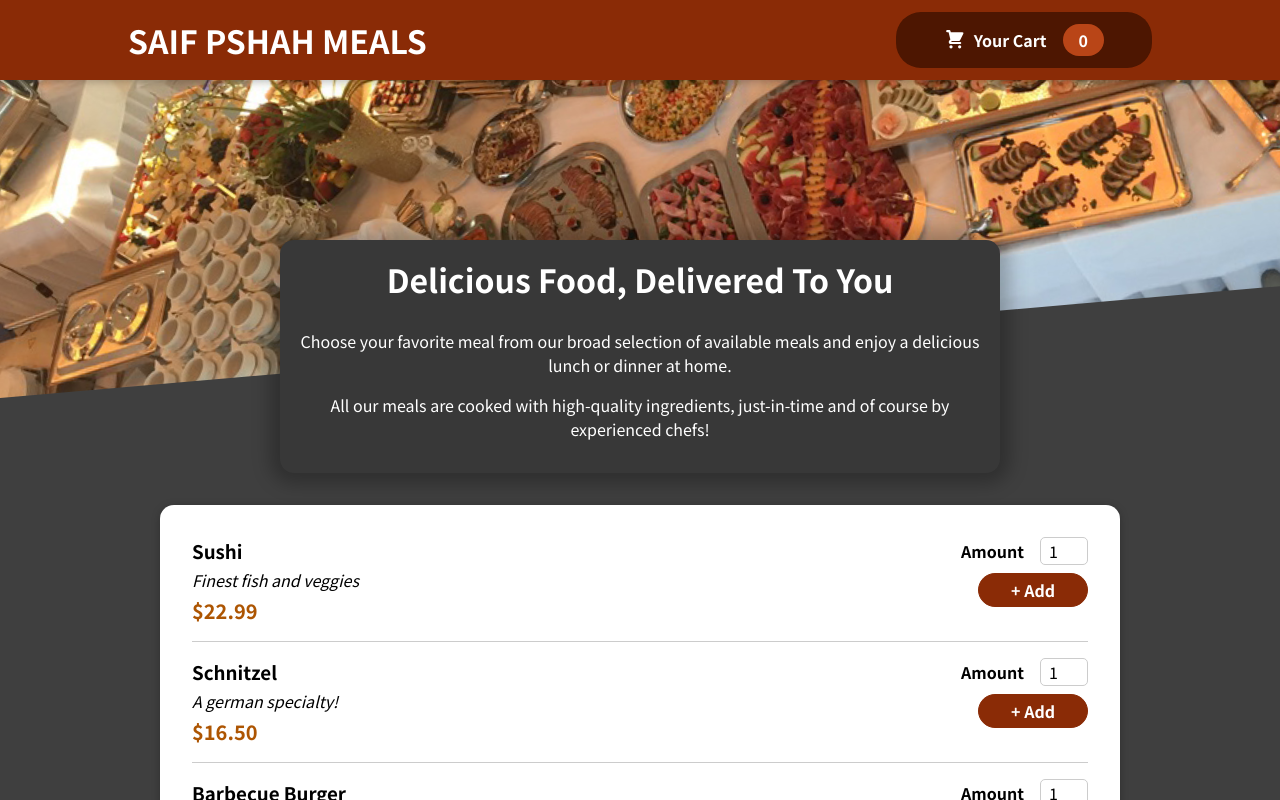
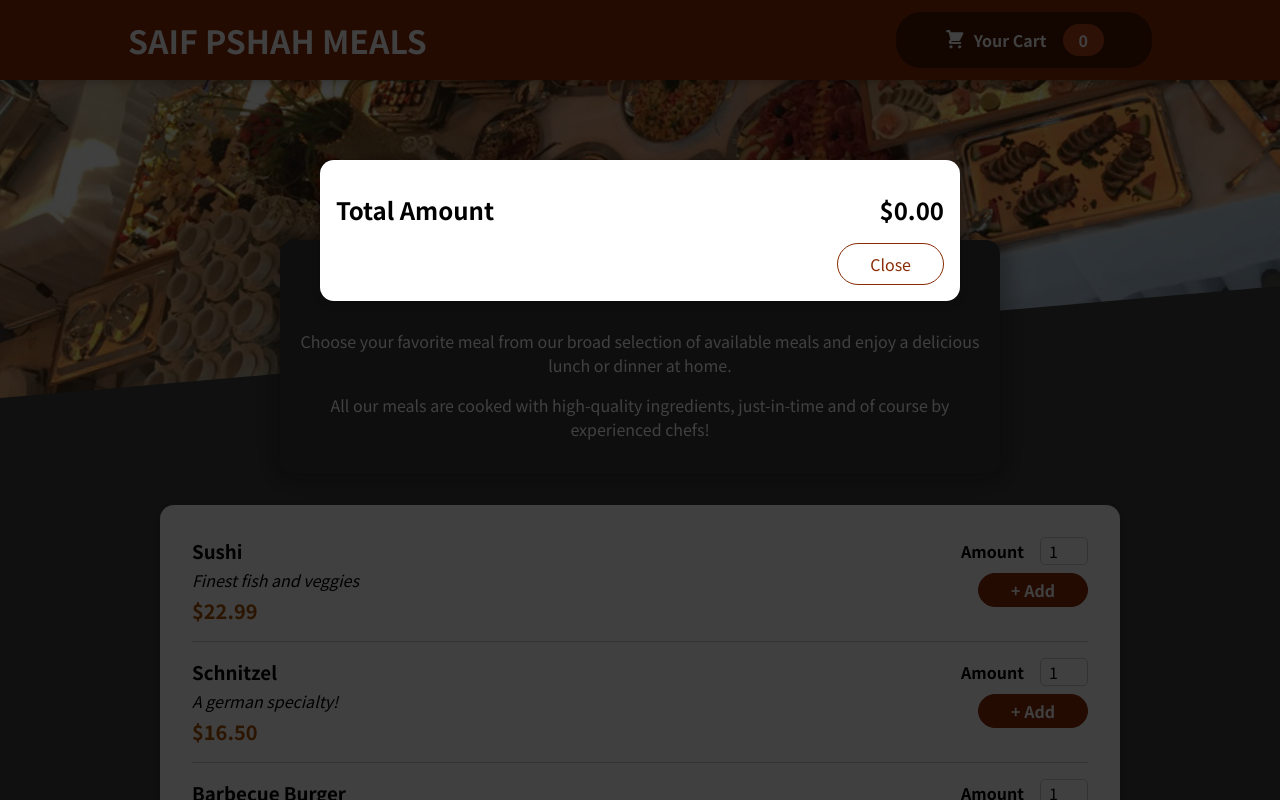
Before and after one commit to SaifPanjeshah/SAIF-PSHAH-MEALS, a React (Create React App) app: page / in a window 1280 px wide. Shown: the top 800 px of the page. Built offline with nearby package versions, Linux system fonts and the light colour scheme.

Commit message:
App.js added

```diff
--- a/src/App.js
+++ b/src/App.js
@@ -3,7 +3,7 @@ import { useState } from 'react';
 import Header from './components/Layout/Header';
 import Meals from './components/Meals/Meals';
 import CartProvider from './store/CartProvider';
-
+import Cart from './components/Cart/Cart';
 function App() {
   const[cartIsShown,setCartIsShown] = useState(false);
 
@@ -15,8 +15,8 @@ function App() {
   }
   return (
     <CartProvider>
-      {cartIsShown &&<div>Cart...</div>}
-      <Header onShowCart={showCartHandler}/>
+     <Cart />
+     <Header />
       <main>
         <Meals />
       </main>
```
